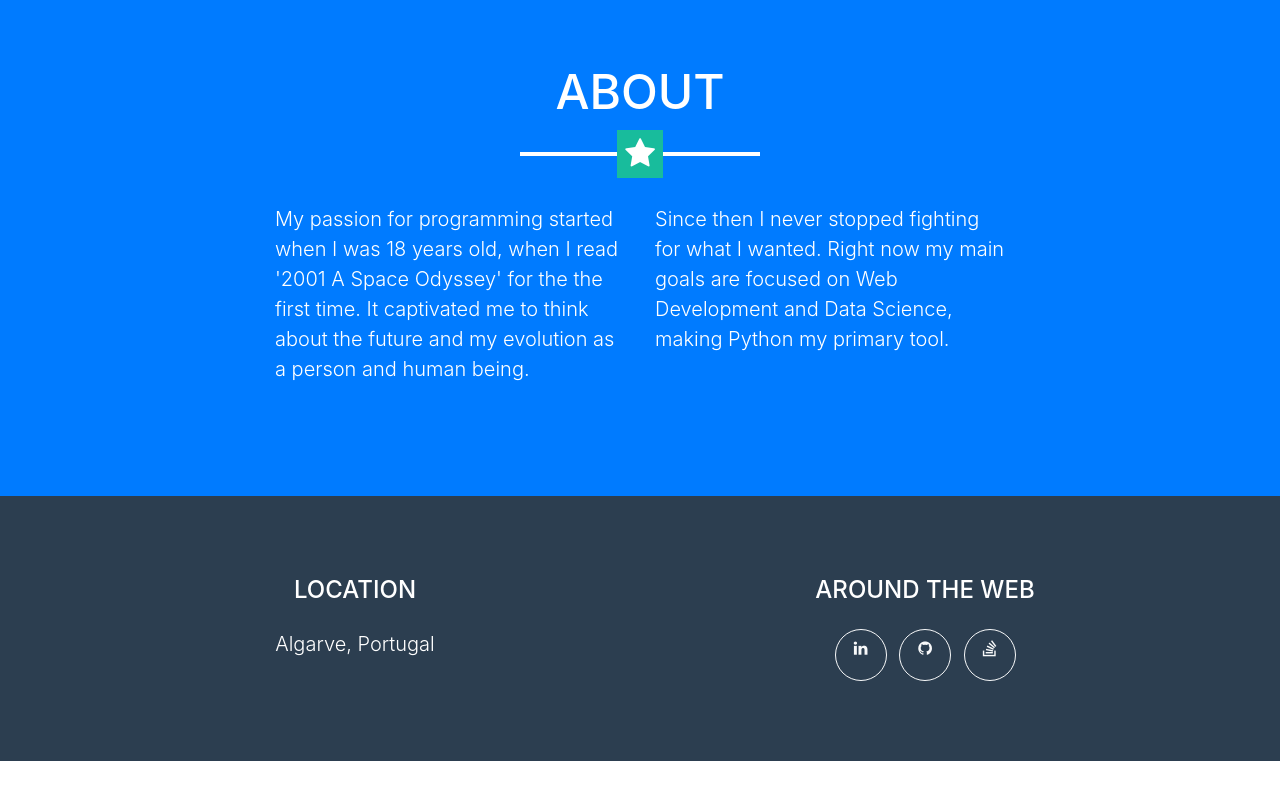
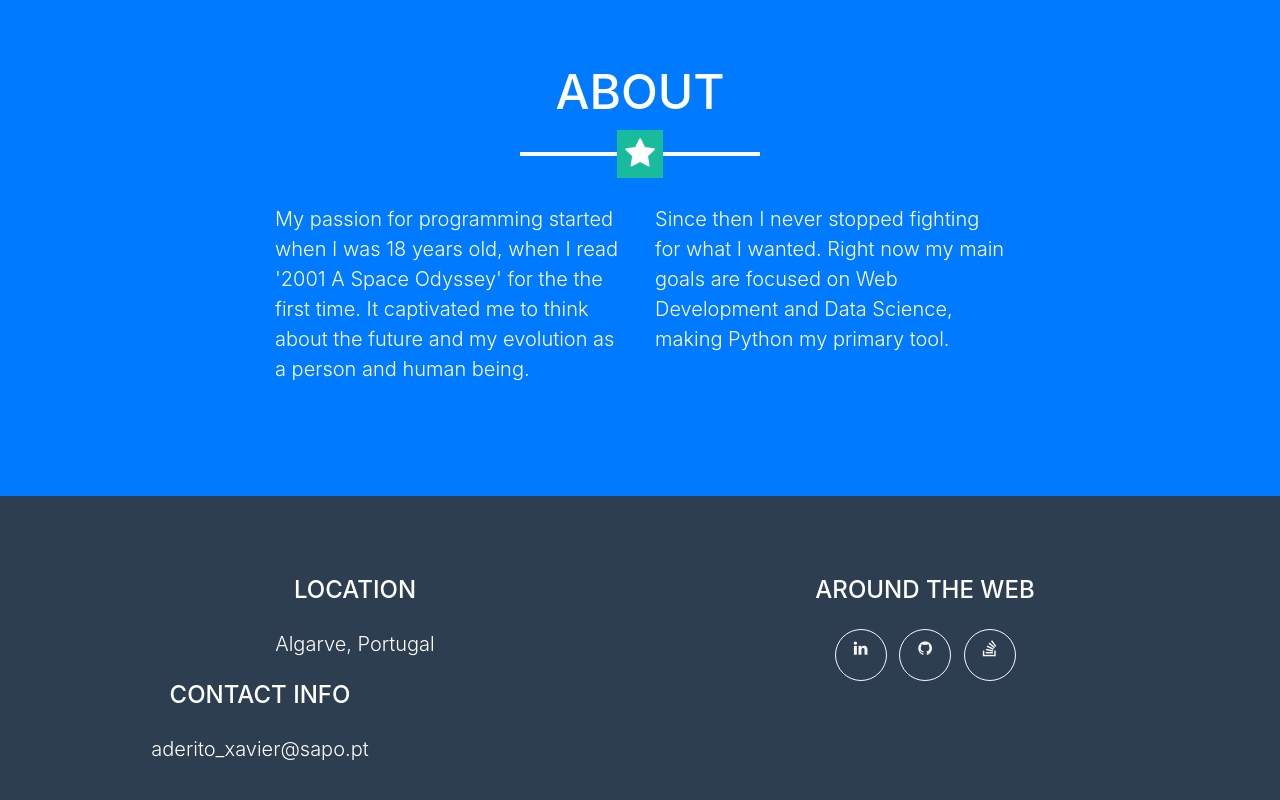
Before and after one commit to pars3c/portfolio-of-awesomeness, a website with bundled scripts: page index.html in a window 1280 px wide. Shown: the part 2499-3299 px from the top of the page. Before the commit the page ends 3260 px from the top, so only its background shows below. Built offline with nearby package versions, Linux system fonts and the light colour scheme; a script that the page names is missing.

Commit message:
email added

```diff
--- a/index.html
+++ b/index.html
@@ -334,19 +334,13 @@
                 </li>
             </ul>
           </div>
-          <!--<div class="col-md-4">
-            <h4 class="text-uppercase mb-4"></h4>
-            <p class="lead mb-0"></p>
-          </div> -- >
+          <div class="col-md-4">
+            <h4 class="text-uppercase mb-4">Contact Info</h4>
+            <p class="lead mb-0">aderito_xavier@sapo.pt</p>
+          </div>
         </div>
       </div>
     </footer>
-<!--
-    <div class="copyright py-4 text-center text-white">
-      <div class="container">
-        <small>Copyright &copy; Your Website 2018</small>
-      </div>
-    </div> -->
 
     <!-- Scroll to Top Button (Only visible on small and extra-small screen sizes) -->
     <div class="scroll-to-top d-lg-none position-fixed ">
```
